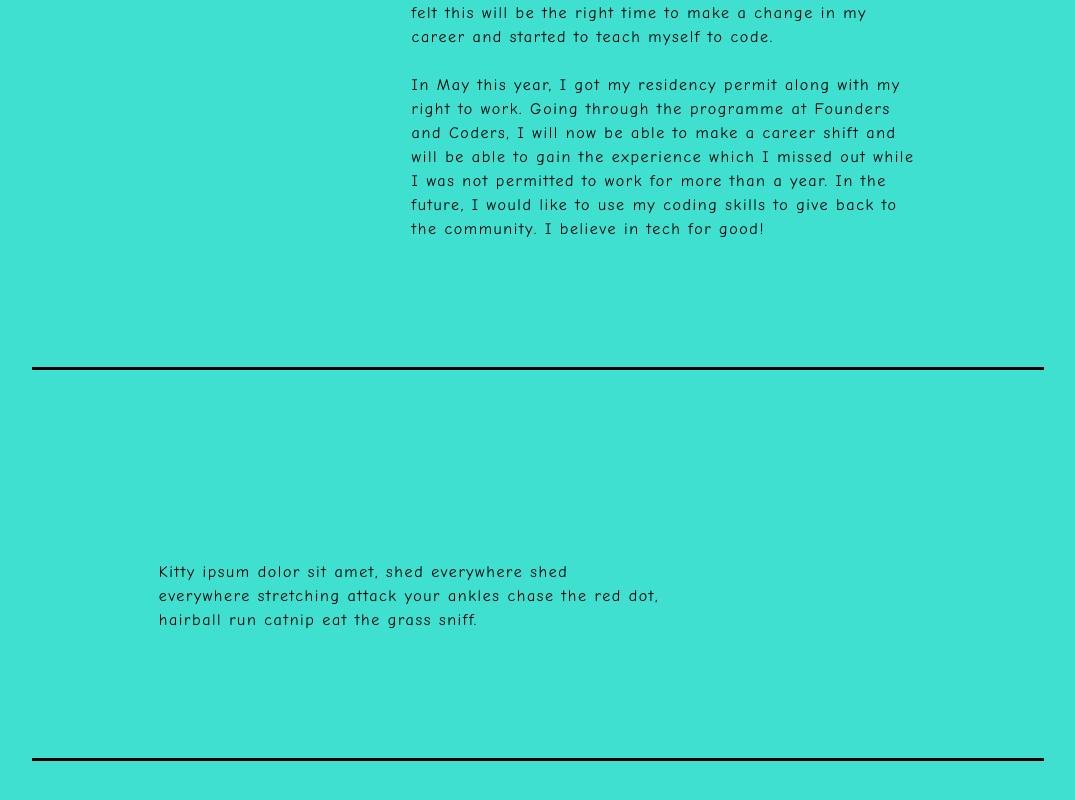
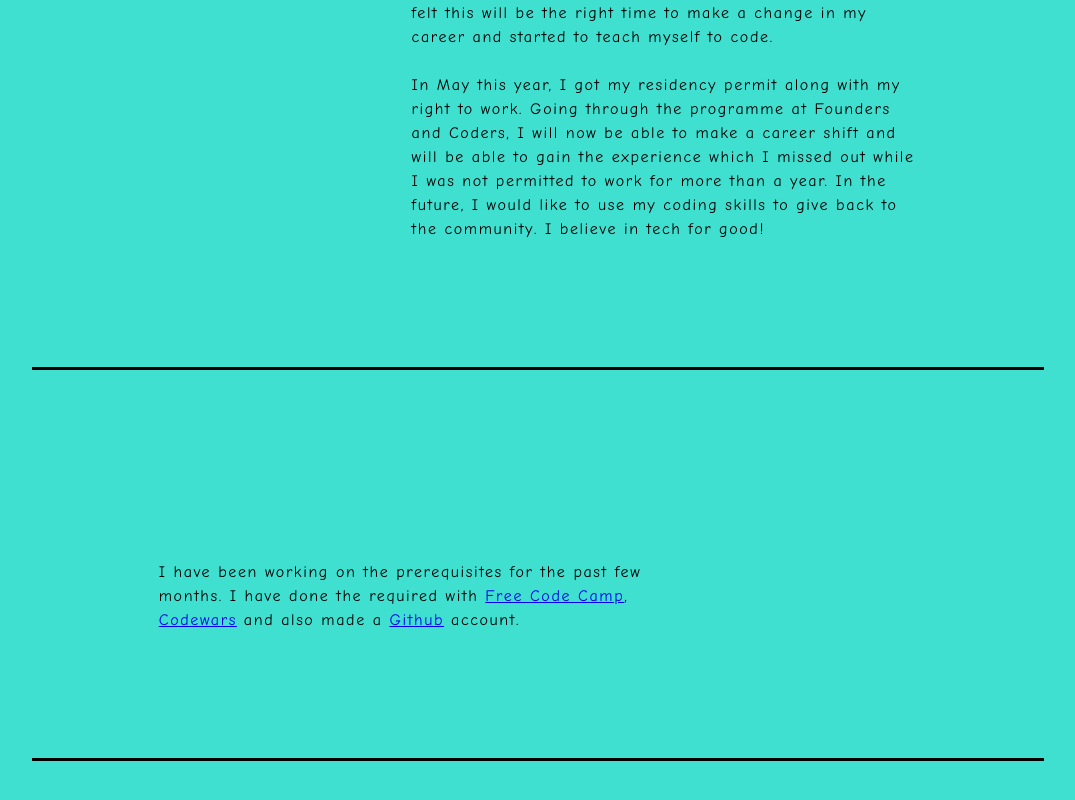
Before and after one commit to shanbaruva/shan, a plain HTML site: page index.html in a window 1280 px wide. Shown: the part 3608-4408 px from the top of the page, without its empty margins (102-1177 px from the left). Drawn offline with Linux system fonts and the light colour scheme.

Commit message:
Text Updated

```diff
--- a/index.html
+++ b/index.html
@@ -65,7 +65,7 @@ In May this year, I got my residency permit along with my right to work. Going t
   <!-- Page 4 -->
   <div class="page4">
 
-    <p class="info" id="detail">Kitty ipsum dolor sit amet, shed everywhere shed everywhere stretching attack your ankles chase the red dot, hairball run catnip eat the grass sniff.</p>
+    <p class="info" id="detail">I have been working on the prerequisites for the past few months.  I have done the required with <a href="https://www.freecodecamp.org/shanbaruva" target="_blank">Free Code Camp</a>, <a href="https://www.codewars.com/users/shanbaruva" target="_blank">Codewars</a> and also made a <a href="https://github.com/shanbaruva" target="_blank">Github</a> account.</p>
 </P>
 
 
```
